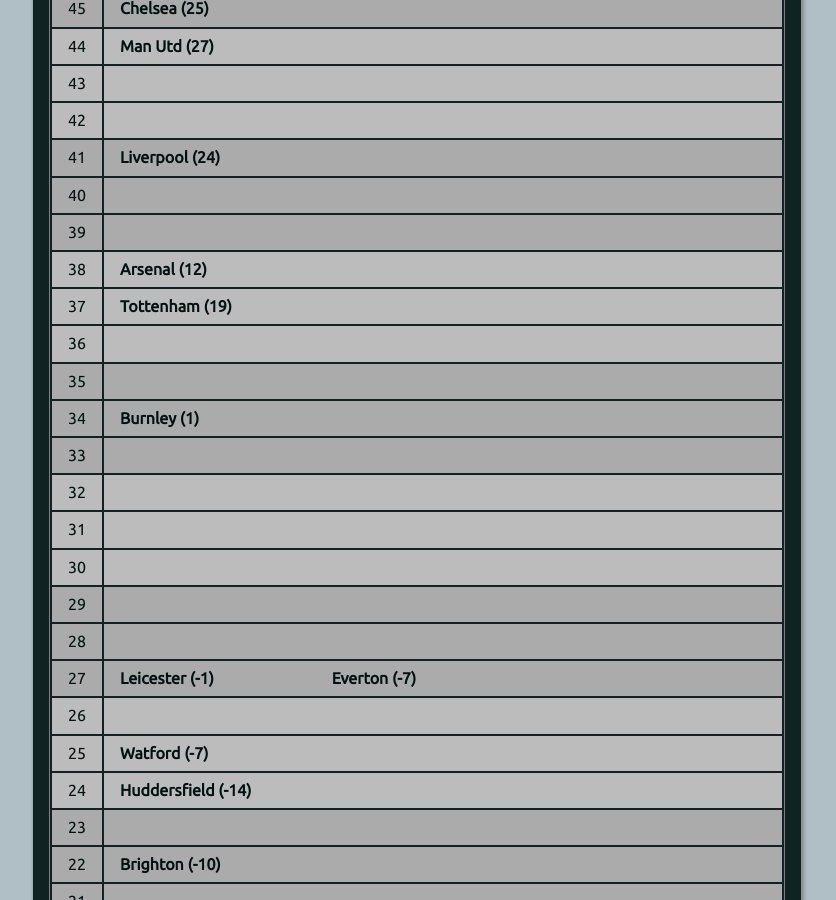
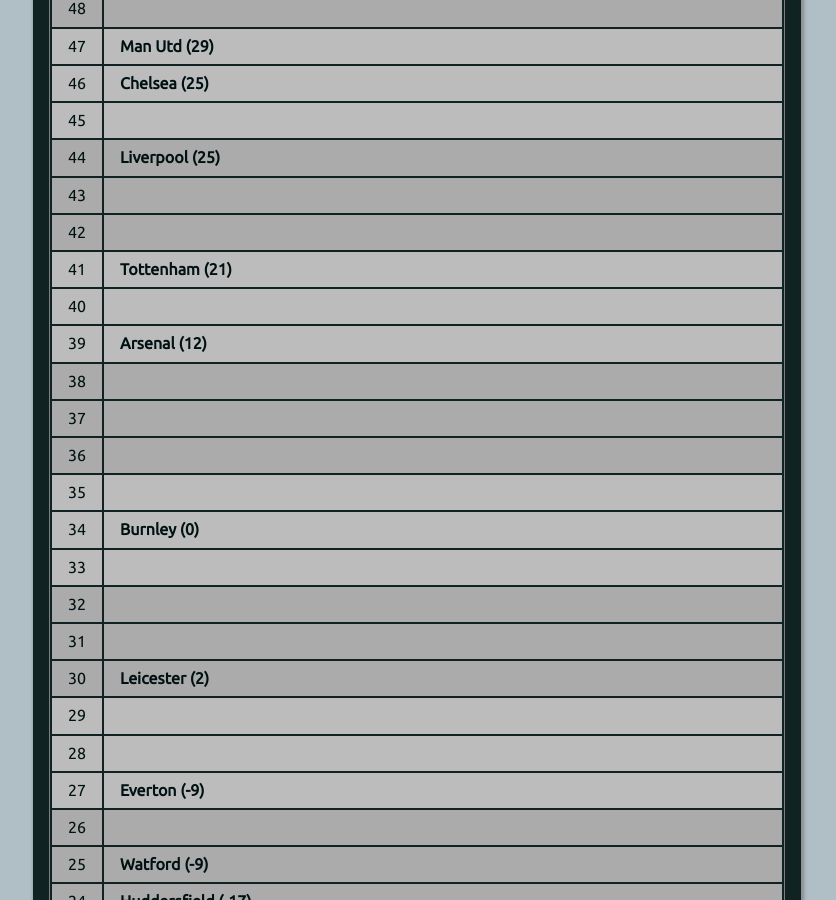
Before and after one commit to muru/muru.github.io, a Jekyll site: the page built from resources.md, in a window 1280 px wide and 900 px high, scrolled down 2173 px. Shown: the whole window, without its empty margins (223-1059 px from the left). Built offline with Jekyll 4.4.1, drawn with Linux system fonts in a browser that asks for light colours; some of the changed text lies outside the part shown.

Commit message:
updated cann-table: Mon  8 Jan 05:00:18 IST 2018

```diff
--- a/cann-table.html
+++ b/cann-table.html
@@ -1,244 +1,259 @@
 <table id="cann-table">
 <thead> <th> Pts </th> <th> Clubs (GD) </th> </thead>
 	<tr class="cann-row-1">
-		<td class="cann-point"> 59 </td>
+		<td class="cann-point"> 62 </td>
 		<td class="cann-clubs">
-			<span class="club-name"> Man City (49) </span>
+			<span class="club-name"> Man City (51) </span>
 		</td>
  	</tr>
 	<tr class="cann-row-1">
+		<td class="cann-point"> 61 </td>
+		<td class="cann-clubs">
+		</td>
+ 	</tr>
+	<tr class="cann-row-1">
+		<td class="cann-point"> 60 </td>
+		<td class="cann-clubs">
+		</td>
+ 	</tr>
+	<tr class="cann-row-2">
+		<td class="cann-point"> 59 </td>
+		<td class="cann-clubs">
+		</td>
+ 	</tr>
+	<tr class="cann-row-2">
 		<td class="cann-point"> 58 </td>
 		<td class="cann-clubs">
 		</td>
  	</tr>
-	<tr class="cann-row-1">
+	<tr class="cann-row-2">
 		<td class="cann-point"> 57 </td>
 		<td class="cann-clubs">
 		</td>
  	</tr>
-	<tr class="cann-row-2">
+	<tr class="cann-row-1">
 		<td class="cann-point"> 56 </td>
 		<td class="cann-clubs">
 		</td>
  	</tr>
-	<tr class="cann-row-2">
+	<tr class="cann-row-1">
 		<td class="cann-point"> 55 </td>
 		<td class="cann-clubs">
 		</td>
  	</tr>
-	<tr class="cann-row-2">
+	<tr class="cann-row-1">
 		<td class="cann-point"> 54 </td>
 		<td class="cann-clubs">
 		</td>
  	</tr>
-	<tr class="cann-row-1">
+	<tr class="cann-row-2">
 		<td class="cann-point"> 53 </td>
 		<td class="cann-clubs">
 		</td>
  	</tr>
-	<tr class="cann-row-1">
+	<tr class="cann-row-2">
 		<td class="cann-point"> 52 </td>
 		<td class="cann-clubs">
 		</td>
  	</tr>
-	<tr class="cann-row-1">
+	<tr class="cann-row-2">
 		<td class="cann-point"> 51 </td>
 		<td class="cann-clubs">
 		</td>
  	</tr>
-	<tr class="cann-row-2">
+	<tr class="cann-row-1">
 		<td class="cann-point"> 50 </td>
 		<td class="cann-clubs">
 		</td>
  	</tr>
-	<tr class="cann-row-2">
+	<tr class="cann-row-1">
 		<td class="cann-point"> 49 </td>
 		<td class="cann-clubs">
 		</td>
  	</tr>
-	<tr class="cann-row-2">
+	<tr class="cann-row-1">
 		<td class="cann-point"> 48 </td>
 		<td class="cann-clubs">
 		</td>
  	</tr>
-	<tr class="cann-row-1">
+	<tr class="cann-row-2">
 		<td class="cann-point"> 47 </td>
 		<td class="cann-clubs">
+			<span class="club-name"> Man Utd (29) </span>
 		</td>
  	</tr>
-	<tr class="cann-row-1">
+	<tr class="cann-row-2">
 		<td class="cann-point"> 46 </td>
-		<td class="cann-clubs">
-		</td>
- 	</tr>
-	<tr class="cann-row-1">
-		<td class="cann-point"> 45 </td>
 		<td class="cann-clubs">
 			<span class="club-name"> Chelsea (25) </span>
 		</td>
  	</tr>
 	<tr class="cann-row-2">
+		<td class="cann-point"> 45 </td>
+		<td class="cann-clubs">
+		</td>
+ 	</tr>
+	<tr class="cann-row-1">
 		<td class="cann-point"> 44 </td>
 		<td class="cann-clubs">
-			<span class="club-name"> Man Utd (27) </span>
+			<span class="club-name"> Liverpool (25) </span>
 		</td>
  	</tr>
-	<tr class="cann-row-2">
+	<tr class="cann-row-1">
 		<td class="cann-point"> 43 </td>
 		<td class="cann-clubs">
 		</td>
  	</tr>
-	<tr class="cann-row-2">
+	<tr class="cann-row-1">
 		<td class="cann-point"> 42 </td>
 		<td class="cann-clubs">
 		</td>
  	</tr>
-	<tr class="cann-row-1">
+	<tr class="cann-row-2">
 		<td class="cann-point"> 41 </td>
 		<td class="cann-clubs">
-			<span class="club-name"> Liverpool (24) </span>
+			<span class="club-name"> Tottenham (21) </span>
 		</td>
  	</tr>
-	<tr class="cann-row-1">
+	<tr class="cann-row-2">
 		<td class="cann-point"> 40 </td>
 		<td class="cann-clubs">
 		</td>
  	</tr>
+	<tr class="cann-row-2">
+		<td class="cann-point"> 39 </td>
+		<td class="cann-clubs">
+			<span class="club-name"> Arsenal (12) </span>
+		</td>
+ 	</tr>
 	<tr class="cann-row-1">
-		<td class="cann-point"> 39 </td>
+		<td class="cann-point"> 38 </td>
+		<td class="cann-clubs">
+		</td>
+ 	</tr>
+	<tr class="cann-row-1">
+		<td class="cann-point"> 37 </td>
+		<td class="cann-clubs">
+		</td>
+ 	</tr>
+	<tr class="cann-row-1">
+		<td class="cann-point"> 36 </td>
 		<td class="cann-clubs">
 		</td>
  	</tr>
 	<tr class="cann-row-2">
-		<td class="cann-point"> 38 </td>
+		<td class="cann-point"> 35 </td>
 		<td class="cann-clubs">
-			<span class="club-name"> Arsenal (12) </span>
 		</td>
  	</tr>
 	<tr class="cann-row-2">
-		<td class="cann-point"> 37 </td>
+		<td class="cann-point"> 34 </td>
 		<td class="cann-clubs">
-			<span class="club-name"> Tottenham (19) </span>
+			<span class="club-name"> Burnley (0) </span>
 		</td>
  	</tr>
 	<tr class="cann-row-2">
-		<td class="cann-point"> 36 </td>
+		<td class="cann-point"> 33 </td>
 		<td class="cann-clubs">
 		</td>
  	</tr>
 	<tr class="cann-row-1">
-		<td class="cann-point"> 35 </td>
+		<td class="cann-point"> 32 </td>
 		<td class="cann-clubs">
 		</td>
  	</tr>
 	<tr class="cann-row-1">
-		<td class="cann-point"> 34 </td>
+		<td class="cann-point"> 31 </td>
 		<td class="cann-clubs">
-			<span class="club-name"> Burnley (1) </span>
 		</td>
  	</tr>
 	<tr class="cann-row-1">
-		<td class="cann-point"> 33 </td>
+		<td class="cann-point"> 30 </td>
+		<td class="cann-clubs">
+			<span class="club-name"> Leicester (2) </span>
+		</td>
+ 	</tr>
+	<tr class="cann-row-2">
+		<td class="cann-point"> 29 </td>
 		<td class="cann-clubs">
 		</td>
  	</tr>
 	<tr class="cann-row-2">
-		<td class="cann-point"> 32 </td>
+		<td class="cann-point"> 28 </td>
 		<td class="cann-clubs">
 		</td>
  	</tr>
 	<tr class="cann-row-2">
-		<td class="cann-point"> 31 </td>
+		<td class="cann-point"> 27 </td>
+		<td class="cann-clubs">
+			<span class="club-name"> Everton (-9) </span>
+		</td>
+ 	</tr>
+	<tr class="cann-row-1">
+		<td class="cann-point"> 26 </td>
+		<td class="cann-clubs">
+		</td>
+ 	</tr>
+	<tr class="cann-row-1">
+		<td class="cann-point"> 25 </td>
+		<td class="cann-clubs">
+			<span class="club-name"> Watford (-9) </span>
+		</td>
+ 	</tr>
+	<tr class="cann-row-1">
+		<td class="cann-point"> 24 </td>
+		<td class="cann-clubs">
+			<span class="club-name"> Huddersfield (-17) </span>
+		</td>
+ 	</tr>
+	<tr class="cann-row-2">
+		<td class="cann-point"> 23 </td>
+		<td class="cann-clubs">
+			<span class="club-name"> Brighton (-10) </span>
+		</td>
+ 	</tr>
+	<tr class="cann-row-2">
+		<td class="cann-point"> 22 </td>
+		<td class="cann-clubs">
+			<span class="club-name"> Newcastle (-10) </span>
+			<span class="club-name"> Crystal Palace (-13) </span>
+			<span class="club-name"> West Ham (-15) </span>
+		</td>
+ 	</tr>
+	<tr class="cann-row-2">
+		<td class="cann-point"> 21 </td>
+		<td class="cann-clubs">
+			<span class="club-name"> Bournemouth (-12) </span>
+		</td>
+ 	</tr>
+	<tr class="cann-row-1">
+		<td class="cann-point"> 20 </td>
+		<td class="cann-clubs">
+			<span class="club-name"> Southampton (-11) </span>
+			<span class="club-name"> Stoke (-24) </span>
+		</td>
+ 	</tr>
+	<tr class="cann-row-1">
+		<td class="cann-point"> 19 </td>
+		<td class="cann-clubs">
+		</td>
+ 	</tr>
+	<tr class="cann-row-1">
+		<td class="cann-point"> 18 </td>
 		<td class="cann-clubs">
 		</td>
  	</tr>
 	<tr class="cann-row-2">
-		<td class="cann-point"> 30 </td>
-		<td class="cann-clubs">
-		</td>
- 	</tr>
-	<tr class="cann-row-1">
-		<td class="cann-point"> 29 </td>
-		<td class="cann-clubs">
-		</td>
- 	</tr>
-	<tr class="cann-row-1">
-		<td class="cann-point"> 28 </td>
-		<td class="cann-clubs">
-		</td>
- 	</tr>
-	<tr class="cann-row-1">
-		<td class="cann-point"> 27 </td>
-		<td class="cann-clubs">
-			<span class="club-name"> Leicester (-1) </span>
-			<span class="club-name"> Everton (-7) </span>
-		</td>
- 	</tr>
-	<tr class="cann-row-2">
-		<td class="cann-point"> 26 </td>
+		<td class="cann-point"> 17 </td>
 		<td class="cann-clubs">
 		</td>
  	</tr>
 	<tr class="cann-row-2">
-		<td class="cann-point"> 25 </td>
-		<td class="cann-clubs">
-			<span class="club-name"> Watford (-7) </span>
-		</td>
- 	</tr>
-	<tr class="cann-row-2">
-		<td class="cann-point"> 24 </td>
-		<td class="cann-clubs">
-			<span class="club-name"> Huddersfield (-14) </span>
-		</td>
- 	</tr>
-	<tr class="cann-row-1">
-		<td class="cann-point"> 23 </td>
-		<td class="cann-clubs">
-		</td>
- 	</tr>
-	<tr class="cann-row-1">
-		<td class="cann-point"> 22 </td>
-		<td class="cann-clubs">
-			<span class="club-name"> Brighton (-10) </span>
-		</td>
- 	</tr>
-	<tr class="cann-row-1">
-		<td class="cann-point"> 21 </td>
-		<td class="cann-clubs">
-		</td>
- 	</tr>
-	<tr class="cann-row-2">
-		<td class="cann-point"> 20 </td>
-		<td class="cann-clubs">
-			<span class="club-name"> Southampton (-10) </span>
-			<span class="club-name"> Bournemouth (-12) </span>
-			<span class="club-name"> Stoke (-23) </span>
-		</td>
- 	</tr>
-	<tr class="cann-row-2">
-		<td class="cann-point"> 19 </td>
-		<td class="cann-clubs">
-			<span class="club-name"> Newcastle (-11) </span>
-			<span class="club-name"> Crystal Palace (-14) </span>
-		</td>
- 	</tr>
-	<tr class="cann-row-2">
-		<td class="cann-point"> 18 </td>
-		<td class="cann-clubs">
-			<span class="club-name"> West Ham (-16) </span>
-		</td>
- 	</tr>
-	<tr class="cann-row-1">
-		<td class="cann-point"> 17 </td>
-		<td class="cann-clubs">
-		</td>
- 	</tr>
-	<tr class="cann-row-1">
 		<td class="cann-point"> 16 </td>
 		<td class="cann-clubs">
-			<span class="club-name"> West Brom (-13) </span>
-			<span class="club-name"> Swansea (-19) </span>
+			<span class="club-name"> West Brom (-14) </span>
+			<span class="club-name"> Swansea (-21) </span>
 		</td>
  	</tr>
 </table>
-<span id="cann-gen-note"> Generated on  Monday, 01 January 2018 at 05:00 IST. </span>
+<span id="cann-gen-note"> Generated on  Monday, 08 January 2018 at 05:00 IST. </span>
```
